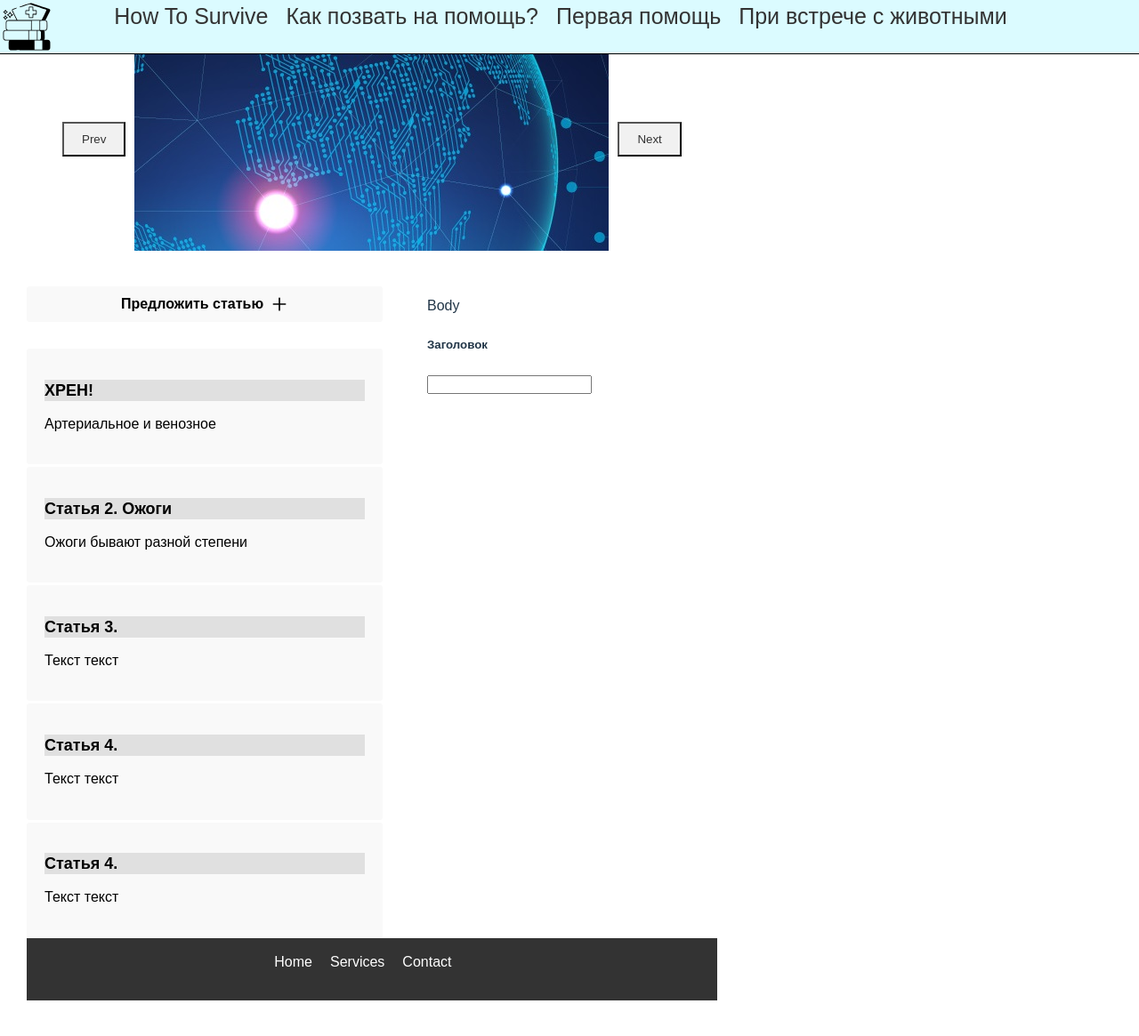
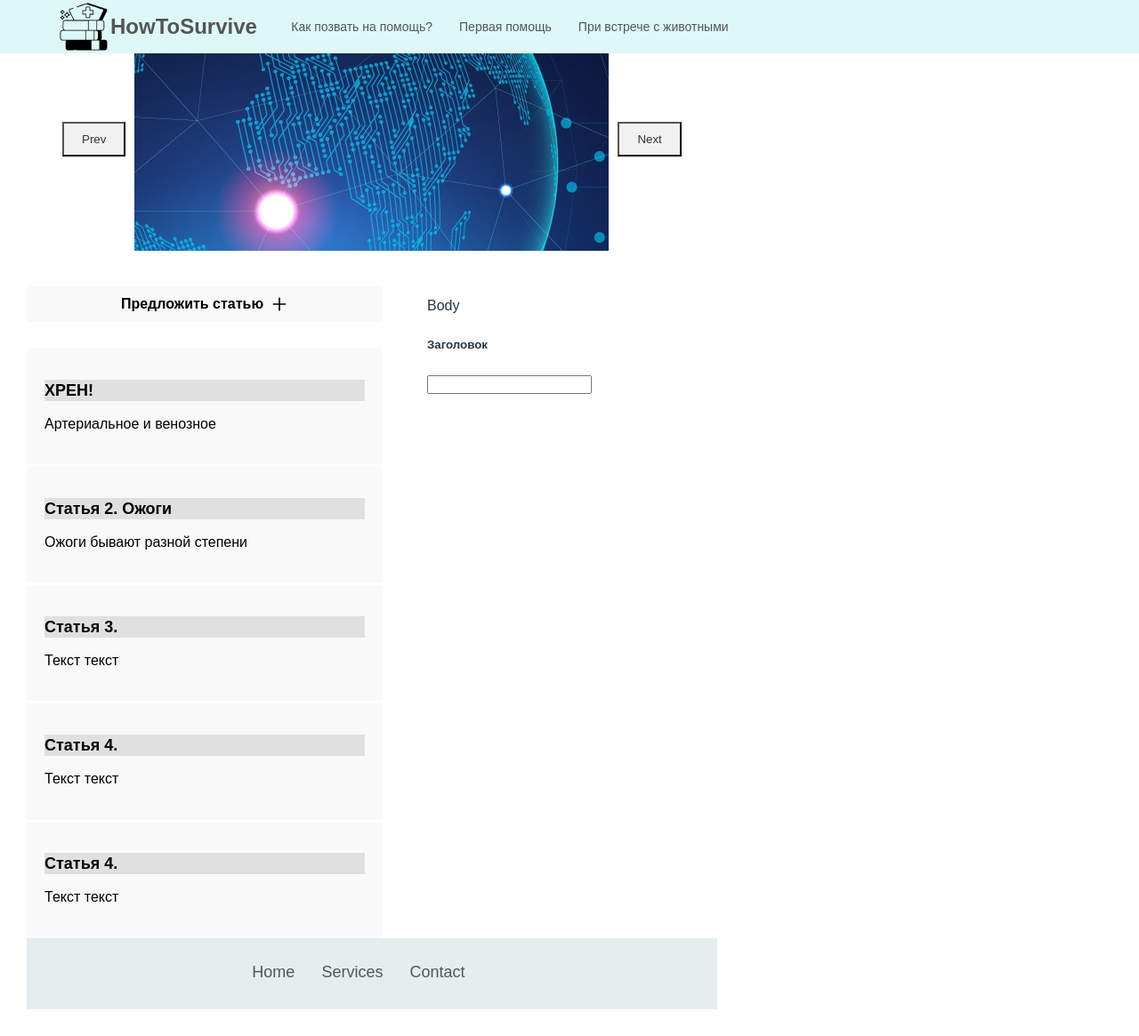
Before and after one commit to Vasyukova-Nat/How_to_Survive, a React (Vite) app: page / in a window 1280 px wide. Shown: the whole page at 89% size. Built offline with nearby package versions, Linux system fonts and the light colour scheme.

Commit message:
Fixed Header.

```diff
--- a/src/components/Footer/Footer.css
+++ b/src/components/Footer/Footer.css
@@ -1,28 +1,25 @@
 .footer {
     /* background: #f2f2f2; */
-    background-color: #333;
-    height: 40px;
+    background-color: #E5EDEF;
+    top: 0;
+    left: 0;
+    height: 80px;
     width: 100%;
-    padding: 15px 0;
-
     /* padding-left: 15px; */
     text-align: center;
     /* Выравнивание текста по центру */
-
     /* position: fixed; */
     /* left: 0; */
     /* bottom: 0; */
-
-
     /* padding: 10px 0; */
-
 }
 
 
 .footer-links {
-
     /* display: flex; */
-    display: inline-block;
+    margin-top: 25px;
+    display: inline-flex;
+    font-size: 18px;
     /* Расположение ссылок в ряд  */
 
     /* max-width: 1200px; */
@@ -33,12 +30,12 @@
 
 
 .footer-links a {
-    margin-right: 20px;
+    margin-right: 30px;
     /* color: #333; */
-    color: #fff;
+    color: #555;
 }
 
 
 .footer-links a:hover {
-    color: #00ffaa;
+    color: #727DEB;
 }
--- a/src/components/Header/Header.css
+++ b/src/components/Header/Header.css
@@ -1,7 +1,29 @@
 .logo {
     width: 60px;
+    left: 81px;
+}
+
+.header-logo {
+    font-size: 24px;
+    display: flex;
+}
+
+.header-logo a {
+    margin-top: 12px;
+    color: #555;
+    font-weight: bold;
+}
+
+.header-logo a:hover {
+    color: #727DEB;
+}
+
+.header-menu {
+    width: 100%;
+    left: 5%;
     position: fixed;
-    left: 0;
+    height: 60px;
+    display: flex;
 }
 
 .header {
@@ -9,16 +31,10 @@
     top: 0;
     left: 0;
     width: 100%;
-
-
-
-    background-color: #dbfbff;
+    background-color: #DEF8F8;
     height: 60px;
     /* padding: 2px 0; */
     /* padding-left: 3px; */
-    border-bottom: 1px solid #000000;
-
-
     /* для юз стейт */
     /* border-Bottom: '1px solid #ccc';
     transition: 'top 0.3s';
@@ -27,37 +43,28 @@
 
 
 .header-links {
-    height: 60px;
-    width: 100%;
-    font-size: 25px;
+    margin-left: 3%;
+    font-size: 14px;
     display: flex;
     /* display: inline-block; */
     /* Расположение ссылок в ряд  */
-
     /* display: table-cell; */
     /* vertical-align: middle; */
     /* text-align: center; */
-
-    justify-content: center;
-    align-Items: 'center';
-
+    /* justify-content: center; */
+    /* align-Items: 'center'; */
     /* margin-left: 1000px; */
     /* Отступ слева */
-
-
-
-
-
 }
 
 
 .header-links a {
-    margin-right: 20px;
-    color: #333;
-
+    margin-right: 30px;
+    margin-top: 20px;
+    color: #555;
 }
 
 
 .header-links a:hover {
-    color: #00ffaa;
+    color: #727DEB;
 }
--- a/src/components/Header/Header.jsx
+++ b/src/components/Header/Header.jsx
@@ -26,13 +26,17 @@ const Header = () => {
       className="header"
       style={{ transition: "top 0.3s", top: isScrolled ? "-100px" : "0" }}
     >
-      <img className="logo" src="/logo_med.svg" alt="F" />
+      <div className="header-menu">
+        <div className="header-logo">
+          <img className="logo" src="/logo_med.svg" alt="F" />
+          <a href="/">HowToSurvive</a>
+        </div>
 
-      <div className="header-links">
-        <a href="/">How To Survive</a>
-        <a href="/callhelp">Как позвать на помощь?</a>
-        <a href="/firstaid">Первая помощь</a>
-        <a href="/animals">При встрече с животными</a>
+        <div className="header-links">
+          <a href="/callhelp">Как позвать на помощь?</a>
+          <a href="/firstaid">Первая помощь</a>
+          <a href="/animals">При встрече с животными</a>
+        </div>
       </div>
     </header>
   );
--- a/src/pages/Articles_FirstAid.jsx
+++ b/src/pages/Articles_FirstAid.jsx
@@ -7,12 +7,8 @@ import ContentList from "../components/ContentList/ContentList";
 import Body from "../layouts/Body/Body";
 import LeftPanel from "../layouts/LeftPanel/LeftPanel";
 import ArticleAddButton from "../components/ArticleAddButton/ArticleAddButton";
-
 import Footer from "../components/Footer/Footer";
 // import Draft from './components/Draft/Draft';
-
-import Carousel from "../components/Carousel/Carousel";
-const photos = ["/planetm.jpg", "/image2.jpg", "/image3.jpg"];
 
 function Articles() {
   const data = [
@@ -42,10 +38,6 @@ function Articles() {
   return (
     <div className="app">
       <Header />
-
-      {/* <Carousel /> */}
-      {/* <Carousel images={images} /> */}
-      <Carousel photos={photos} />
 
       <div className="Str" style={{ display: "flex", width: "100%" }}>
         <LeftPanel>
```
